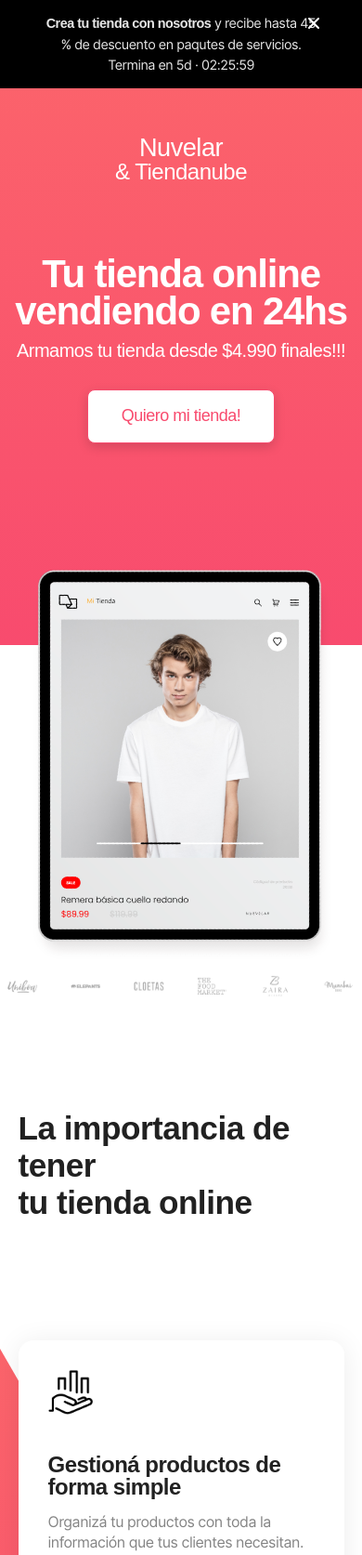
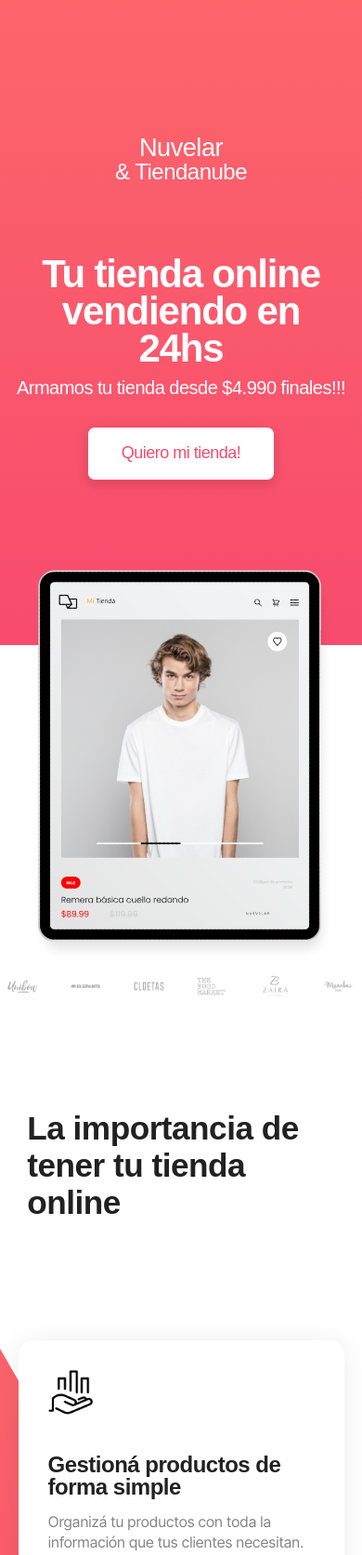
Before and after one commit to nicoculotta/landing-nuvelar, a plain HTML site: page landing_TiendaNube/index.html in a window 390 px wide. Shown: the top 1673 px of the page at 93% size. Drawn offline with nearby package versions, Linux system fonts and the light colour scheme; a web font is replaced by a local one.

Commit message:
acomode algunos estilos en mobile y oculte la barra negra de arriba

```diff
--- a/landing_TiendaNube/index.html
+++ b/landing_TiendaNube/index.html
@@ -11,19 +11,17 @@
     <link rel="stylesheet" href="vendor/remodal.css">
     <link rel="stylesheet" href="main.css">
 
-
-
 </head>
 <body>
     <div class="remodal-bg">
 
-        <div class="offer">
+  <!--       <div class="offer">
             <p class="offer__text">
                 <strong>Crea tu tienda con nosotros</strong> y recibe hasta 45 % de descuento en paqutes de servicios. Termina en 5d · 02:25:59
             </p>
             <span class="icon-close"></span>
         </div>
-
+ -->
         <header class="header wrapper">
             <div class="rect"></div>
             <div class="header__wrapper wrapper">
@@ -33,7 +31,7 @@
                 </div>
                 <div class="hero">
                     <div class="hero__contentText">
-                        <h1 class="hero__contentText--title">Tu tienda online <br> vendiendo en 24hs</h1>
+                        <h1 class="hero__contentText--title">Tu tienda online  vendiendo en 24hs</h1>
                         <p class="hero__contentText--subtitle">Armamos tu tienda desde $4.990 finales!!!</p>
                         <div class="hero__contentText--button">
                             <a data-remodal-target="modal" class="button button--primary">Quiero mi tienda!</a>
@@ -54,7 +52,7 @@
         <section class="features wrapper  js-reveal js-reveal--hidden">
             <div class="rect-left"></div>
             <div class="rect-right"></div>
-            <h2 class="title--big">La importancia de tener<br> tu tienda online</h2>
+            <h2 class="title--big">La importancia de tener tu tienda online</h2>
 
             <div class="features__cards ">
                 <div class="card js-reveal js-reveal--hidden">
@@ -76,7 +74,7 @@
         </section>
 
         <section class="steps wrapper js-reveal js-reveal--hidden">
-            <h2 class="title--big">Tener tu tienda nunca<br> fue tan sencillo</h2>
+            <h2 class="title--big">Tener tu tienda nunca fue tan sencillo</h2>
 
             <div class="steps__wrapper">
                 <div class="step-1 js-reveal js-reveal--hidden">
--- a/landing_TiendaNube/main.css
+++ b/landing_TiendaNube/main.css
@@ -149,6 +149,7 @@
   color: var(--c-titles);
   line-height: 56px;
   letter-spacing: -1.2px;
+  max-width: 60%;
 }
 
 .hero__contentText--subtitle {
@@ -234,6 +235,7 @@
   color: var(--c-titles);
   line-height: 40px;
   text-align: center;
+  max-width: 50%;
 }
 
 .features__cards {
@@ -492,6 +494,16 @@
     right: 50%;
     transform: translateX(50%);
   }
+
+  .hero__contentText--title {
+    max-width: 90%;
+    margin: 0 auto;
+  }
+
+
+  .title--big {
+    max-width: 100%;
+  }
 }
 
 
@@ -576,7 +588,7 @@
 
   .title--big {
     text-align: left;
-    width: 90%;
+    width: 85%;
     font-size: 2.2em;
   }
 
```
